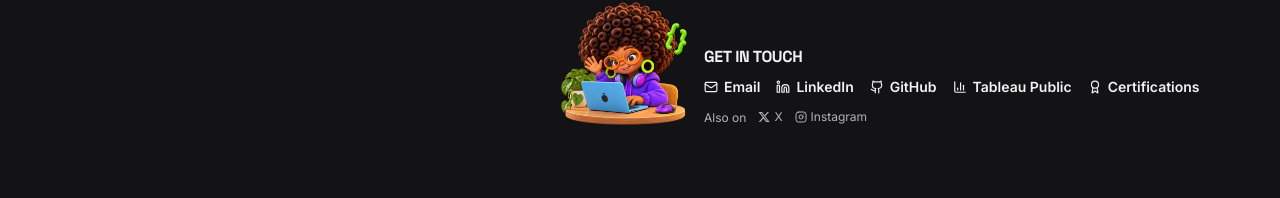
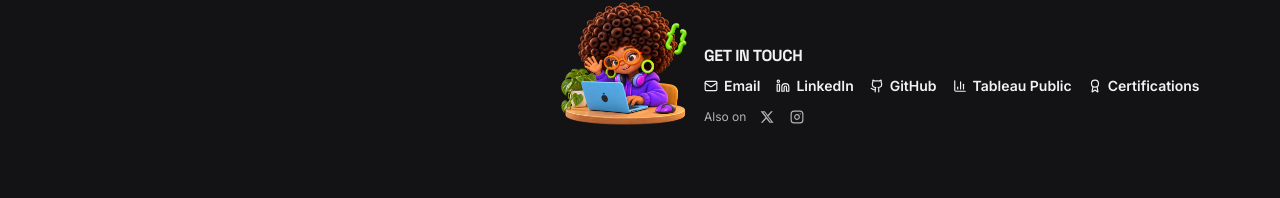
Before and after one commit to dzidziquist/dzidziquist.github.io, a React (Vite) app: page /about in a window 1280 px wide. Shown: the part 980-1178 px from the top of the page. Built offline with nearby package versions, Linux system fonts and the light colour scheme; no server answers.

Commit message:
About: show X and Instagram as icons only (the X logo plus "X" read as "X X")
Co-Authored-By: Claude Opus 5.5 <noreply@anthropic.com>
Claude-Session: https://claude.ai/code/session_01TgxwP7nWtZXxsL7pdgopaC

```diff
--- a/src/pages/About.tsx
+++ b/src/pages/About.tsx
@@ -278,10 +278,12 @@ const About = () => {
                             href={social.href}
                             target="_blank"
                             rel="noopener noreferrer"
-                            className="flex items-center gap-1 hover:text-primary transition-colors border-b border-transparent hover:border-primary"
+                            // Icon only: X's logo is the letter itself, so "X" next to it read as "X X"
+                            aria-label={social.label}
+                            title={social.label}
+                            className="flex items-center p-0.5 hover:text-primary transition-colors"
                           >
-                            <social.icon className="w-3 h-3" />
-                            {social.label}
+                            <social.icon className="w-3.5 h-3.5" />
                           </a>
                         ))}
                       </div>
```
